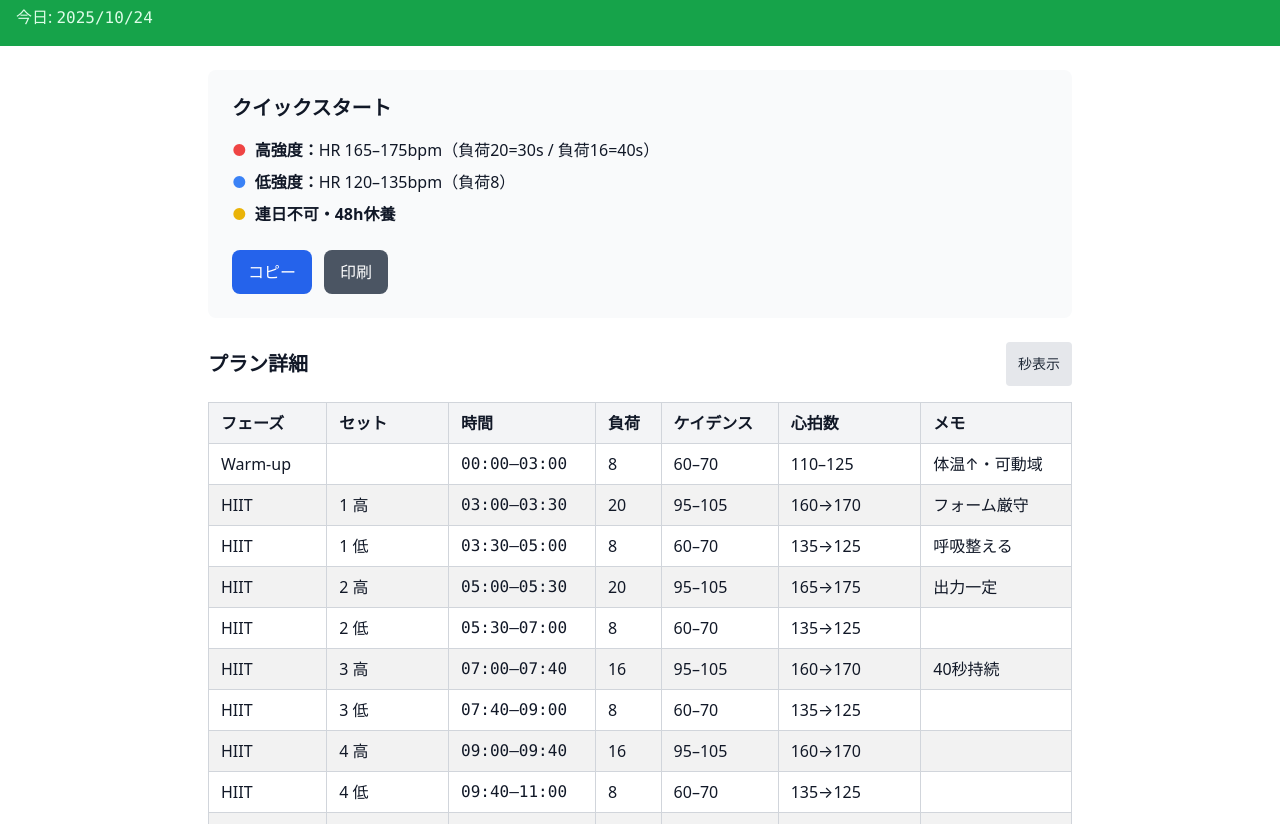
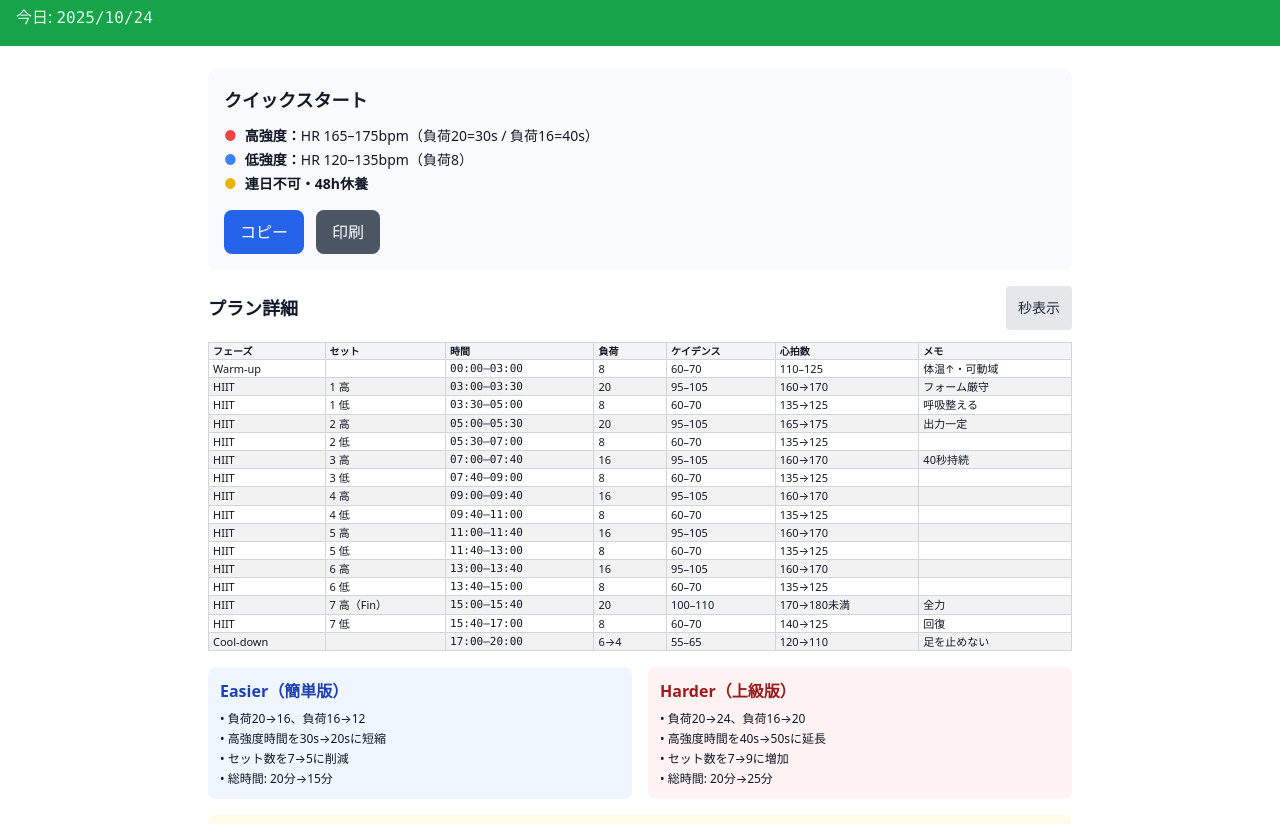
Before and after one commit to Akiakimaru/line-fitness-bot, a website: page hiit-plan.html in a window 1280 px wide. Shown: the part 51-875 px from the top of the page. Drawn offline with nearby package versions, Linux system fonts and the light colour scheme.

Commit message:
10241003

```diff
--- a/hiit-plan.html
+++ b/hiit-plan.html
@@ -36,11 +36,27 @@
       line-height: 1.5;
     }
 
-    .table-row { min-height: 44px; }
+    .table-row { min-height: 32px; }
     .table-row:nth-child(even) { background-color: rgba(0,0,0,0.05); }
     @media (prefers-color-scheme: dark) {
       .table-row:nth-child(even) { background-color: rgba(255,255,255,0.05); }
     }
+
+    /* Compact table styling */
+    .compact-table th, .compact-table td {
+      padding: 2px 4px;
+      font-size: 11px;
+      line-height: 1.2;
+      white-space: nowrap;
+    }
+    .compact-table th { font-size: 10px; font-weight: 600; }
+    .compact-table .phase-col { width: 60px; }
+    .compact-table .set-col { width: 50px; }
+    .compact-table .time-col { width: 70px; }
+    .compact-table .load-col { width: 40px; }
+    .compact-table .cadence-col { width: 60px; }
+    .compact-table .hr-col { width: 70px; }
+    .compact-table .notes-col { width: 80px; }
 
     @media print {
       .print\\:block { display: block !important; }
@@ -63,9 +79,9 @@
 
   <div class="max-w-4xl mx-auto px-4 pb-8">
     <!-- SECTION: Quick Start -->
-    <div class="bg-gray-50 dark:bg-gray-700 rounded-lg p-6 mb-6">
-      <h2 class="text-xl font-semibold mb-4">クイックスタート</h2>
-      <ul class="space-y-2 mb-6">
+    <div class="bg-gray-50 dark:bg-gray-700 rounded-lg p-4 mb-4">
+      <h2 class="text-lg font-semibold mb-3">クイックスタート</h2>
+      <ul class="space-y-1 mb-4 text-sm">
         <li class="flex items-start">
           <span class="text-red-500 mr-2">●</span>
           <span><strong>高強度：</strong>HR 165–175bpm（負荷20=30s / 負荷16=40s）</span>
@@ -91,25 +107,25 @@
     </div>
 
     <!-- SECTION: Plan Table -->
-    <div class="mb-6">
-      <div class="flex justify-between items-center mb-4">
-        <h2 class="text-xl font-semibold">プラン詳細</h2>
+    <div class="mb-4">
+      <div class="flex justify-between items-center mb-3">
+        <h2 class="text-lg font-semibold">プラン詳細</h2>
         <button id="timeToggle" class="bg-gray-200 dark:bg-gray-600 hover:bg-gray-300 dark:hover:bg-gray-500 text-gray-800 dark:text-gray-200 px-3 py-1 rounded text-sm transition-colors">
           <span id="timeToggleText">秒表示</span>
         </button>
       </div>
 
       <div class="overflow-x-auto">
-        <table class="w-full border-collapse border border-gray-300 dark:border-gray-600">
+        <table class="w-full border-collapse border border-gray-300 dark:border-gray-600 compact-table">
           <thead class="bg-gray-100 dark:bg-gray-700 sticky top-0">
             <tr>
-              <th class="border border-gray-300 dark:border-gray-600 px-3 py-2 text-left font-semibold">フェーズ</th>
-              <th class="border border-gray-300 dark:border-gray-600 px-3 py-2 text-left font-semibold">セット</th>
-              <th class="border border-gray-300 dark:border-gray-600 px-3 py-2 text-left font-semibold">時間</th>
-              <th class="border border-gray-300 dark:border-gray-600 px-3 py-2 text-left font-semibold">負荷</th>
-              <th class="border border-gray-300 dark:border-gray-600 px-3 py-2 text-left font-semibold">ケイデンス</th>
-              <th class="border border-gray-300 dark:border-gray-600 px-3 py-2 text-left font-semibold">心拍数</th>
-              <th class="border border-gray-300 dark:border-gray-600 px-3 py-2 text-left font-semibold">メモ</th>
+              <th class="border border-gray-300 dark:border-gray-600 text-left font-semibold phase-col">フェーズ</th>
+              <th class="border border-gray-300 dark:border-gray-600 text-left font-semibold set-col">セット</th>
+              <th class="border border-gray-300 dark:border-gray-600 text-left font-semibold time-col">時間</th>
+              <th class="border border-gray-300 dark:border-gray-600 text-left font-semibold load-col">負荷</th>
+              <th class="border border-gray-300 dark:border-gray-600 text-left font-semibold cadence-col">ケイデンス</th>
+              <th class="border border-gray-300 dark:border-gray-600 text-left font-semibold hr-col">心拍数</th>
+              <th class="border border-gray-300 dark:border-gray-600 text-left font-semibold notes-col">メモ</th>
             </tr>
           </thead>
           <tbody id="planTableBody">
@@ -120,10 +136,10 @@
     </div>
 
     <!-- SECTION: Variants -->
-    <div class="grid md:grid-cols-2 gap-6 mb-6">
-      <div class="bg-blue-50 dark:bg-blue-900/20 rounded-lg p-4">
-        <h3 class="text-lg font-semibold text-blue-800 dark:text-blue-200 mb-3">Easier（簡単版）</h3>
-        <ul class="space-y-1 text-sm">
+    <div class="grid md:grid-cols-2 gap-4 mb-4">
+      <div class="bg-blue-50 dark:bg-blue-900/20 rounded-lg p-3">
+        <h3 class="text-base font-semibold text-blue-800 dark:text-blue-200 mb-2">Easier（簡単版）</h3>
+        <ul class="space-y-1 text-xs">
           <li>• 負荷20→16、負荷16→12</li>
           <li>• 高強度時間を30s→20sに短縮</li>
           <li>• セット数を7→5に削減</li>
@@ -131,9 +147,9 @@
         </ul>
       </div>
 
-      <div class="bg-red-50 dark:bg-red-900/20 rounded-lg p-4">
-        <h3 class="text-lg font-semibold text-red-800 dark:text-red-200 mb-3">Harder（上級版）</h3>
-        <ul class="space-y-1 text-sm">
+      <div class="bg-red-50 dark:bg-red-900/20 rounded-lg p-3">
+        <h3 class="text-base font-semibold text-red-800 dark:text-red-200 mb-2">Harder（上級版）</h3>
+        <ul class="space-y-1 text-xs">
           <li>• 負荷20→24、負荷16→20</li>
           <li>• 高強度時間を40s→50sに延長</li>
           <li>• セット数を7→9に増加</li>
@@ -143,9 +159,9 @@
     </div>
 
     <!-- SECTION: Tips / Safety -->
-    <div class="bg-yellow-50 dark:bg-yellow-900/20 rounded-lg p-4 mb-6">
-      <h3 class="text-lg font-semibold text-yellow-800 dark:text-yellow-200 mb-3">安全のためのポイント</h3>
-      <ul class="space-y-2 text-sm">
+    <div class="bg-yellow-50 dark:bg-yellow-900/20 rounded-lg p-3 mb-4">
+      <h3 class="text-base font-semibold text-yellow-800 dark:text-yellow-200 mb-2">安全のためのポイント</h3>
+      <ul class="space-y-1 text-xs">
         <li>• <strong>フォーム維持：</strong>背筋を伸ばし、肩甲骨を寄せる</li>
         <li>• <strong>立ち漕ぎ回避：</strong>座ったまま一定のリズムを保つ</li>
         <li>• <strong>胸郭の上下：</strong>深い呼吸で酸素供給を確保</li>
@@ -216,13 +232,13 @@
         const timeDisplay = showSeconds ? convertToSeconds(row.time) : row.time;
 
         tr.innerHTML = `
-          <td class="border border-gray-300 dark:border-gray-600 px-3 py-2">${row.phase}</td>
-          <td class="border border-gray-300 dark:border-gray-600 px-3 py-2">${row.set}</td>
-          <td class="border border-gray-300 dark:border-gray-600 px-3 py-2 font-mono">${timeDisplay}</td>
-          <td class="border border-gray-300 dark:border-gray-600 px-3 py-2">${row.load}</td>
-          <td class="border border-gray-300 dark:border-gray-600 px-3 py-2">${row.cadence}</td>
-          <td class="border border-gray-300 dark:border-gray-600 px-3 py-2">${row.hr}</td>
-          <td class="border border-gray-300 dark:border-gray-600 px-3 py-2">${row.notes}</td>
+          <td class="border border-gray-300 dark:border-gray-600 phase-col">${row.phase}</td>
+          <td class="border border-gray-300 dark:border-gray-600 set-col">${row.set}</td>
+          <td class="border border-gray-300 dark:border-gray-600 time-col font-mono">${timeDisplay}</td>
+          <td class="border border-gray-300 dark:border-gray-600 load-col">${row.load}</td>
+          <td class="border border-gray-300 dark:border-gray-600 cadence-col">${row.cadence}</td>
+          <td class="border border-gray-300 dark:border-gray-600 hr-col">${row.hr}</td>
+          <td class="border border-gray-300 dark:border-gray-600 notes-col">${row.notes}</td>
         `;
 
         tbody.appendChild(tr);
```
